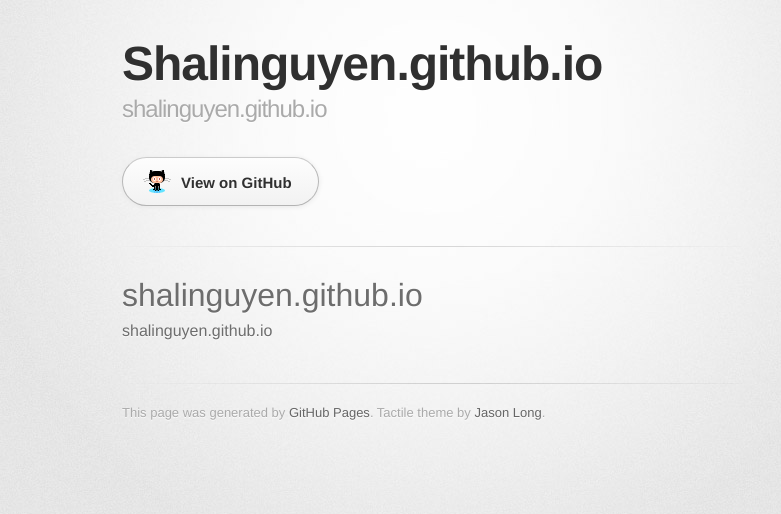
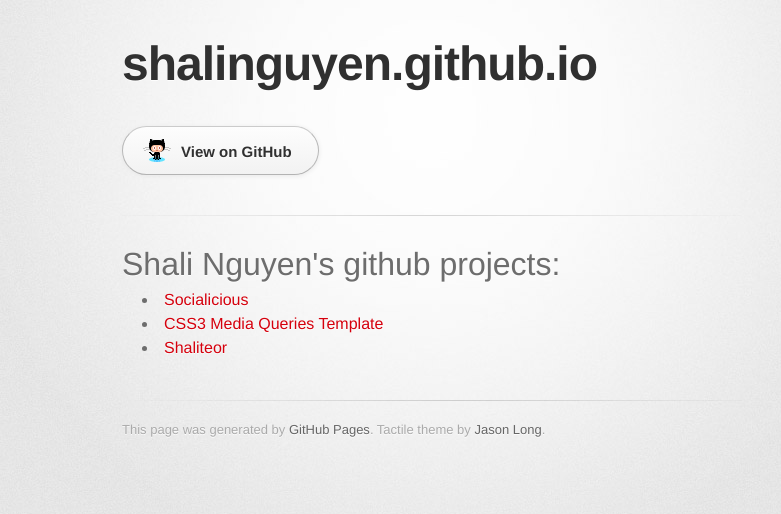
Before and after one commit to shalinguyen/shalinguyen.github.io, a plain HTML site: page index.html in a window 1280 px wide. Shown: the whole page, without its empty margins (208-989 px from the left). Drawn offline with Linux system fonts and the light colour scheme; a web font is replaced by a local one.

Commit message:
Replace master branch with page content via GitHub

```diff
--- a/index.html
+++ b/index.html
@@ -10,7 +10,7 @@
     <!--[if lt IE 9]>
     <script src="//html5shiv.googlecode.com/svn/trunk/html5.js"></script>
     <![endif]-->
-    <title>Shalinguyen.github.io by shalinguyen</title>
+    <title>shalinguyen.github.io by shalinguyen</title>
   </head>
 
   <body>
@@ -18,8 +18,8 @@
       <div class="inner">
 
         <header>
-          <h1>Shalinguyen.github.io</h1>
-          <h2>shalinguyen.github.io</h2>
+          <h1>shalinguyen.github.io</h1>
+          <h2></h2>
         </header>
 
         <section id="downloads" class="clearfix">
@@ -30,9 +30,13 @@
 
         <section id="main_content">
           <h1>
-<a name="shalinguyengithubio" class="anchor" href="#shalinguyengithubio"><span class="octicon octicon-link"></span></a>shalinguyen.github.io</h1>
+<a name="shali-nguyens-github-projects" class="anchor" href="#shali-nguyens-github-projects"><span class="octicon octicon-link"></span></a>Shali Nguyen's github projects:</h1>
 
-<p>shalinguyen.github.io</p>
+<ul>
+<li><a href="http://shalinguyen.github.io/socialicious/">Socialicious</a></li>
+<li><a href="https://github.com/shalinguyen/css3-media-queries-template">CSS3 Media Queries Template</a></li>
+<li><a href="https://github.com/shalinguyen/shaliteor">Shaliteor</a></li>
+</ul>
         </section>
 
         <footer>
--- a/params.json
+++ b/params.json
@@ -1 +1 @@
-{"name":"Shalinguyen.github.io","tagline":"shalinguyen.github.io","body":"shalinguyen.github.io\r\n=====================\r\n\r\nshalinguyen.github.io\r\n","google":"UA-2699473-24","note":"Don't delete this file! It's used internally to help with page regeneration."}
+{"name":"shalinguyen.github.io","tagline":"","body":"Shali Nguyen's github projects:\r\n=====================\r\n\r\n- [Socialicious](http://shalinguyen.github.io/socialicious/)\r\n- [CSS3 Media Queries Template](https://github.com/shalinguyen/css3-media-queries-template)\r\n- [Shaliteor](https://github.com/shalinguyen/shaliteor)\r\n","google":"UA-2699473-24","note":"Don't delete this file! It's used internally to help with page regeneration."}
```
